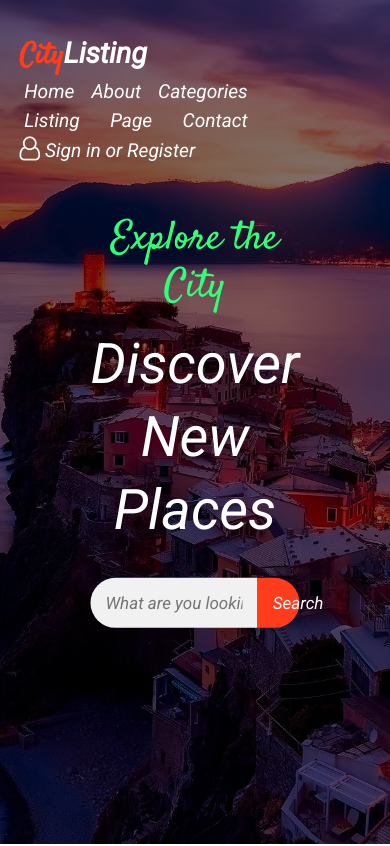
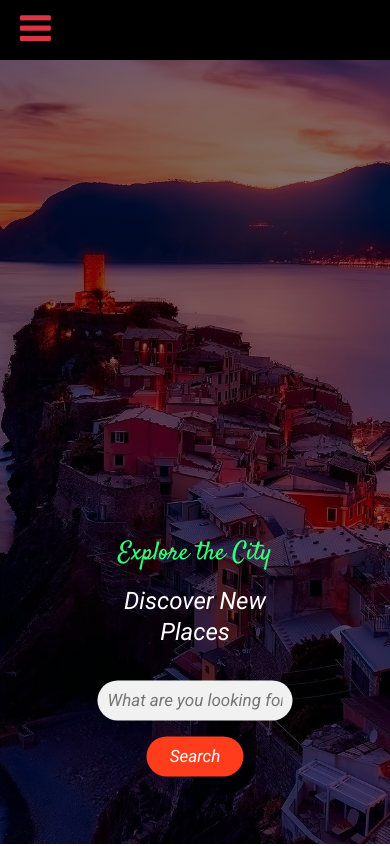
Before and after one commit to DijanaKosovac/CityListing--Travel-, a plain HTML site: page index.html in a window 390 px wide. Shown: the top 846 px of the page. Drawn offline with nearby package versions, Linux system fonts and the light colour scheme; files that its build step writes are made by us from their sources; files whose address does not match are found by name.

Commit message:
Final Project Done

```diff
--- a/index.html
+++ b/index.html
@@ -13,17 +13,21 @@
 </head>
 
 <body>
+    <a name='home'></a>
     <header class="container">
         <div class="container-wrap">
+            <div class="toggle">
+                <i class="fa fa-bars menu" style="font-size:36px"></i>
+            </div>
             <h2 class="logo"><span>City</span>Listing</h2>
             <nav>
                 <ul>
-                    <li><a href="#">Home</a></li>
-                    <li><a href="#">About</a></li>
-                    <li><a href="#">Categories</a></li>
-                    <li><a href="#">Listing</a></li>
-                    <li><a href="#">Page</a></li>
-                    <li><a href="#">Contact</a></li>
+                    <li><a href="#home">Home</a></li>
+                    <li><a href="#about">About</a></li>
+                    <li><a href="#categories">Categories</a></li>
+                    <li><a href="#listing">Listing</a></li>
+                    <li><a href="#page">Page</a></li>
+                    <li><a href="#clients">Clients</a></li>
                     <li><i class="fa fa-user-o" style="font-size:24px"></i><a>Sign in or Register</a>
                     </li>
                 </ul>
@@ -38,6 +42,7 @@
             </form>
         </div>
     </header>
+    <a name='listing'></a>
     <main>
         <span>Most visited places</span>
         <h2>Popular Locations</h2>
@@ -68,6 +73,7 @@
             </div>
         </div>
     </main>
+    <a name='page'></a>
     <section class="promo">
         <div class="promo-wrap">
             <span>Easy to explore</span>
@@ -100,6 +106,7 @@
             </div>
         </div>
     </section>
+    <a name='categories'></a>
     <section class="offers">
         <span>We are offering You</span>
         <h2>Featured Categories</h2>
@@ -130,17 +137,6 @@
             </div>
         </div>
     </section>
-
-    <section class="clients">
-        <span>Our Clients Testimonials</span>
-        <h2>What our clients say</h2>
-        <p>A consistently high level of service with knowledgeable agents.Everything was catered to our needs.
-            Competitive prices and listened and advised us.</p>
-        <div class="profile-img">
-            <img src="assets/images/profile2.jpg" alt="businessman">
-            <p>Mary James</p>
-        </div>
-    </section>
     <section class="blog">
         <span>Our Blog</span>
         <h2>News and Tips</h2>
@@ -168,6 +164,18 @@
             </div>
         </div>
     </section>
+    <a name='clients'></a>
+    <section class="clients">
+        <span>Our Clients Testimonials</span>
+        <h2>What our clients say</h2>
+        <p>A consistently high level of service with knowledgeable agents.Everything was catered to our needs.
+            Competitive prices and listened and advised us.</p>
+        <div class="profile-img">
+            <img src="assets/images/profile2.jpg" alt="businessman">
+            <p>Mary James</p>
+        </div>
+    </section>
+    <a name='about'></a>
     <footer>
         <div class="info-area">
             <div class="info">
@@ -202,7 +210,7 @@
     </footer>
 
 
-
+    <script src="https://code.jquery.com/jquery-3.5.1.js"></script>
     <script src="main.js"></script>
 </body>
 
--- a/main.js
+++ b/main.js
@@ -0,0 +1,5 @@
+$(document).ready(function () {
+    $('.menu').click(function () {
+        $('ul').toggleClass('active');
+    })
+})
--- a/scss/_mixins.scss
+++ b/scss/_mixins.scss
@@ -35,3 +35,15 @@
     margin-bottom: 3rem;
     margin-top: 2rem;
 }
+
+@mixin mobile-up {
+    @media (max-width: $mobile) {
+        @content;
+    }
+}
+
+@mixin tablet-up {
+    @media (min-width: $mobile) and (max-width: $tablet) {
+        @content;
+    }
+}
--- a/scss/_variables.scss
+++ b/scss/_variables.scss
@@ -1,7 +1,10 @@
 $font-family: "Roboto", sans-serif;
+$font-family-span: "Satisfy", cursive;
 $primary-color: #fff;
 $orange-color: #ff3d1c;
 $paragraph-color: #57667e;
 $grey-color: #777;
 $span-green: #31ff7a;
 $icon-color: #dc3545;
+$mobile: 700px;
+$tablet: 850px;
--- a/scss/style.scss
+++ b/scss/style.scss
@@ -4,6 +4,10 @@
 @import "mixins";
 
 @include main();
+
+html {
+    scroll-behavior: smooth;
+}
 
 .container {
     @include background-propreties();
@@ -22,9 +26,15 @@
         line-height: 1.5;
         font-weight: 400;
         color: $primary-color;
+        .toggle {
+            width: 100%;
+            padding: 10px 20px;
+            background: #000;
+            display: none;
+        }
         .logo span {
             color: $orange-color;
-            font-family: "Satisfy", cursive;
+            font-family: $font-family-span;
         }
         nav {
             width: 65%;
@@ -35,7 +45,6 @@
                     text-decoration: none;
                     padding-left: 0.3rem;
                     color: $primary-color;
-
                     &:hover {
                         color: $orange-color;
                     }
@@ -55,7 +64,7 @@
             font-size: 2.5rem;
             line-height: 1.2;
             font-weight: 400;
-            font-family: "Satisfy", cursive;
+            font-family: $font-family-span;
         }
         h1 {
             font-size: 3.5rem;
@@ -147,7 +156,7 @@ main {
         text-align: center;
         span {
             color: $span-green;
-            font-family: "Satisfy", cursive;
+            font-family: $font-family-span;
             font-weight: 500;
             font-size: 2rem;
         }
@@ -201,7 +210,6 @@ main {
     }
     .offer-container {
         @include flex(space-around, center);
-        margin-top: 6rem;
         max-width: 1200px;
         .offer {
             margin-left: 1rem;
@@ -274,43 +282,6 @@ main {
     }
 }
 
-.clients {
-    @include flex(center, center);
-    flex-direction: column;
-    width: 80%;
-    margin: 0 auto;
-    padding: 3rem;
-    text-align: center;
-    span {
-        @include span-style();
-    }
-    h2 {
-        @include headline();
-    }
-    p {
-        margin-bottom: 1.3rem;
-        color: #57667e;
-        line-height: 30px;
-        font-weight: 400;
-    }
-    .profile-img {
-        @include flex(center, center);
-        width: 90px;
-        margin-bottom: 2rem;
-        img {
-            width: 100%;
-            height: auto;
-            border-radius: 50%;
-        }
-        p {
-            color: #eb566c;
-            font-size: 1rem;
-            font-weight: 600;
-            margin-top: 1.2rem;
-        }
-    }
-}
-
 .blog {
     width: 90%;
     margin: 0 auto;
@@ -353,17 +324,57 @@ main {
     }
 }
 
+.clients {
+    @include flex(center, center);
+    flex-direction: column;
+    width: 80%;
+    margin: 4rem auto;
+    padding: 2rem;
+    text-align: center;
+    span {
+        @include span-style();
+    }
+    h2 {
+        color: #1c1930;
+        font-weight: 600;
+        font-size: 2rem;
+        margin-bottom: 3rem;
+    }
+    p {
+        margin-bottom: 1.3rem;
+        color: #57667e;
+        line-height: 30px;
+        font-weight: 400;
+    }
+    .profile-img {
+        @include flex(center, center);
+        width: 90px;
+        margin-bottom: 2rem;
+        img {
+            width: 100%;
+            height: auto;
+            border-radius: 50%;
+        }
+        p {
+            color: #eb566c;
+            font-size: 1rem;
+            font-weight: 600;
+            margin-top: 1.2rem;
+        }
+    }
+}
+
 footer {
     background: #071b4d;
     color: #fff;
     margin-top: 5rem;
-    padding: 5rem;
+    padding: 3rem;
     .info-area {
         @include flex(space-around, end);
         .info {
             .logo span {
                 color: $orange-color;
-                font-family: "Satisfy", cursive;
+                font-family: $font-family-span;
             }
             h3 {
                 font-weight: 400;
@@ -400,3 +411,104 @@ footer {
         box-shadow: 0 0 0 2px $span-green;
     }
 }
+
+@include mobile-up {
+    .container {
+        .container-wrap {
+            flex-direction: column;
+            align-items: center;
+            margin: 0;
+            padding-top: 0;
+            width: 100%;
+            background-color: #000;
+            .logo {
+                display: none;
+            }
+            .toggle {
+                display: block;
+                .fa-bars {
+                    color: $icon-color;
+                }
+            }
+            nav {
+                width: 80%;
+                ul {
+                    flex-direction: column;
+                    align-items: flex-start;
+                    display: none;
+                    li {
+                        padding-bottom: 1rem;
+                    }
+                }
+                .active {
+                    display: block;
+                }
+            }
+        }
+        .headline {
+            top: 78%;
+            span {
+                font-size: 1.6rem;
+            }
+            h1 {
+                font-size: 1.5rem;
+            }
+            form {
+                input[type="text"] {
+                    width: 100%;
+                    border-radius: 50px;
+                    padding: 10px;
+                }
+                .btn {
+                    float: none;
+                    width: 50%;
+                    border-radius: 50px;
+                    margin-top: 1rem;
+                    padding: 10px;
+                }
+            }
+        }
+    }
+    main {
+        .cards {
+            justify-content: center;
+        }
+    }
+    .promo {
+        .promo-wrap {
+            .promo-icons {
+                .icon {
+                    h3 {
+                        margin: 0.5rem;
+                    }
+                }
+                .border-wrap {
+                    width: 90px;
+                    height: 90px;
+                    .icon-wrap {
+                        width: 60px;
+                        height: 60px;
+                    }
+                }
+            }
+        }
+    }
+    footer {
+        .info-area {
+            padding: 3rem;
+            justify-content: end;
+            flex-direction: column;
+            .info {
+                margin-bottom: 1rem;
+            }
+        }
+    }
+}
+
+@include tablet-up {
+    main {
+        .cards {
+            justify-content: center;
+        }
+    }
+}
```
